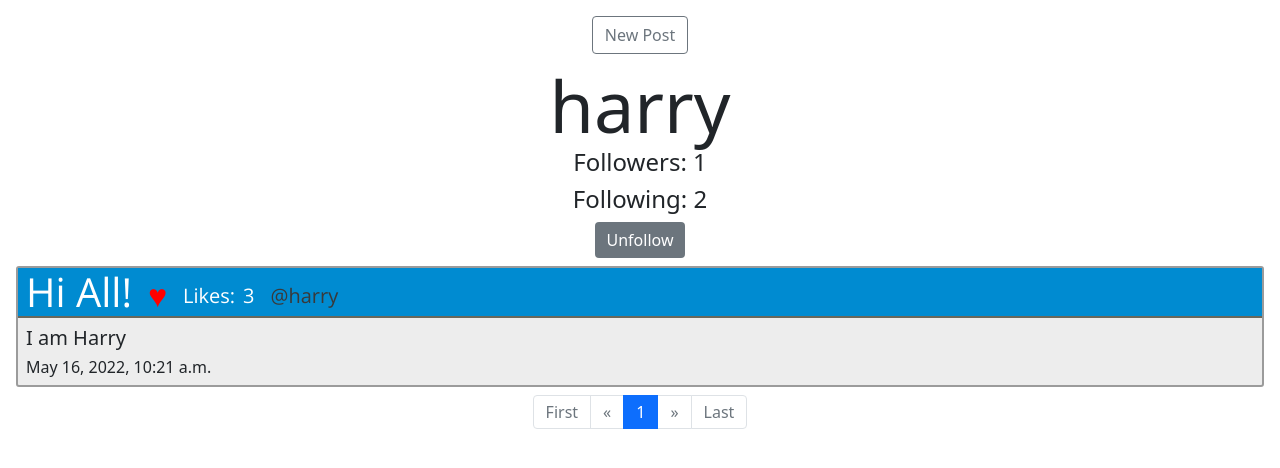
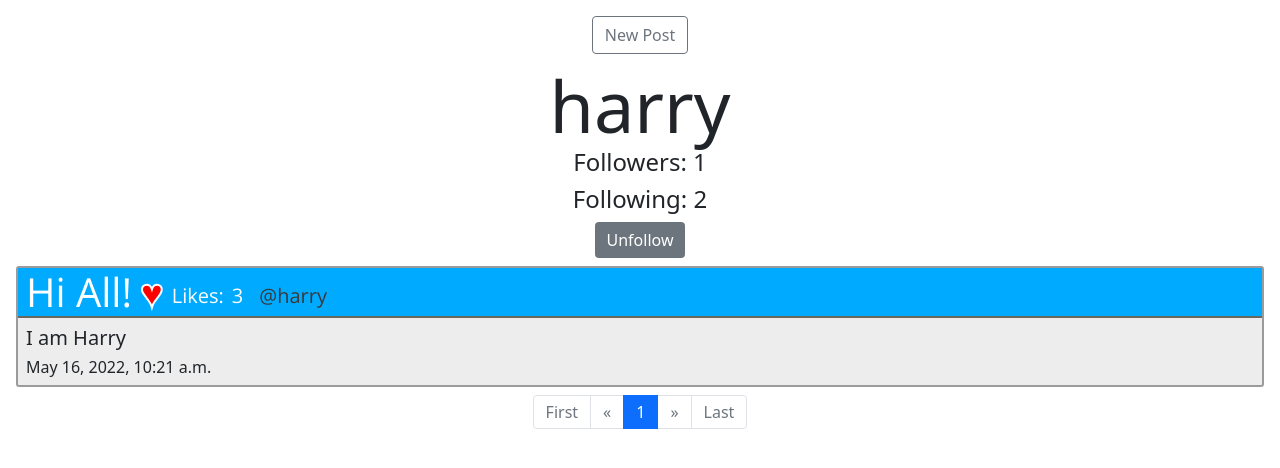
Before and after one commit to john-gelinas/network, a Django app: page /profile/4 in a window 1280 px wide. Shown: the part 62-530 px from the top of the page. Run offline with Django 3.2, Linux system fonts and the light colour scheme; a user stored in the database is signed in; data comes from the database, SQL or seed files in the repository; both versions use the stored data as it was after the commit; some libraries are stand-ins or nearby versions.

Commit message:
more styles

```diff
--- a/network/static/network/post.js
+++ b/network/static/network/post.js
@@ -81,7 +81,7 @@ function update_likes(post_id, csrftoken) {
             if (liked) {
                 heartsvg.style.color = "red"
             } else {
-                heartsvg.style.color = "black"
+                heartsvg.style.color = "#00aaff"
             }
         })
 }
--- a/network/static/network/styles.css
+++ b/network/static/network/styles.css
@@ -4,9 +4,10 @@
   }
 
 .heart {
-    font-family:'Gill Sans', 'Gill Sans MT', Calibri, 'Trebuchet MS', sans-serif;
+    font-family:Calibri, 'Trebuchet MS', sans-serif;
     color: black;
     text-decoration-line: none;
+    -webkit-text-stroke: 2px rgb(255, 255, 255);
 }
 .heart:hover {
     color: black;
@@ -36,7 +37,7 @@
 }
 
 .posttitlebox {
-    background-color: rgb(0, 139, 209);
+    background-color: #00aaff;
     border-bottom: 2px;
     border-bottom-style: solid;
     border-bottom-color: rgb(104, 104, 92);
@@ -47,12 +48,3 @@
     font-family: titlefont, Helvetica, sans-serif;
     color: white;
 }
-
-.profilename {
-
-}
-
-
-.follow {
-
-}
--- a/network/templates/network/index.html
+++ b/network/templates/network/index.html
@@ -41,8 +41,8 @@
     {% for post in page_obj %}
     <div id="{{ post.id }}" class="post m-2">
         <div class="posttitlebox">
-            <h1 class="h1 posttitle ps-2 m-0 d-flex align-items-center">{{ post.title }}<span class="h1 m-0"> <a
-                        href="#" id="heart{{ post.id }}" class="heart h2 m-3">&hearts;</a><span
+            <h1 class="display-6 posttitle ps-2 m-0 d-flex align-items-center">{{ post.title }}<span class="h1 m-0"> <a
+                        href="#" id="heart{{ post.id }}" class="heart p-2">&hearts;</a><span
                         class="align-middle h5">Likes:</span><span class="align-middle m-2 h5" id="likes{{ post.id }}"
                         class="likes align-middle h5"></span></span><span class="lead ps-2 pt-2 align-bottom"
                     style="font-size: 20px"><a class="username align-bottom" href={% url "profile" post.user.id %}>
```
Also changed, not shown: db.sqlite3.
